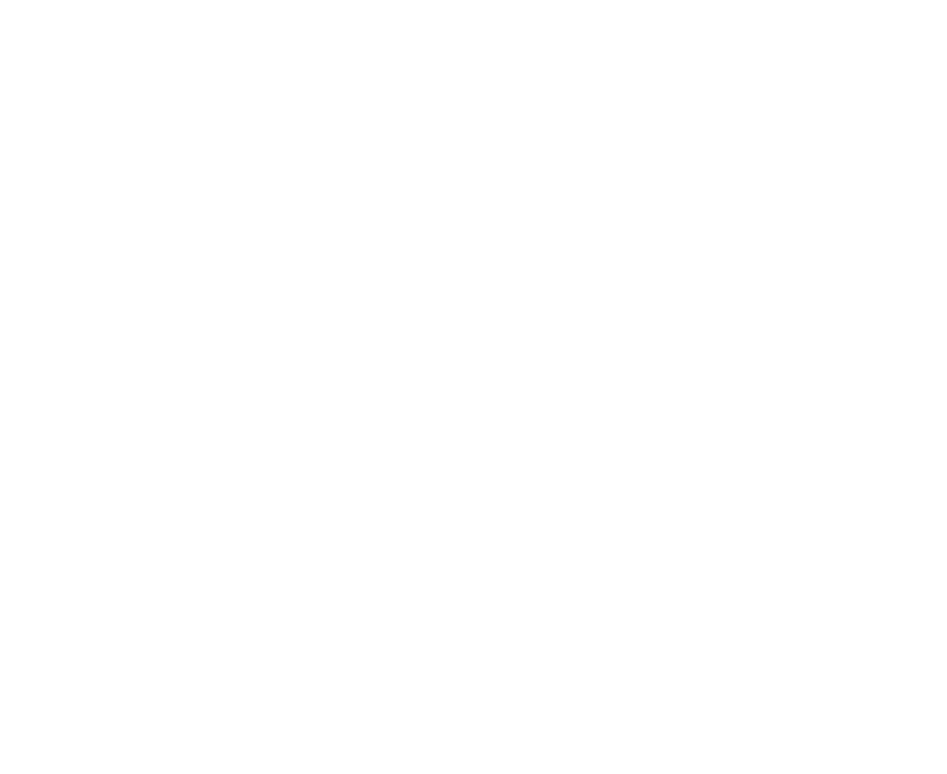
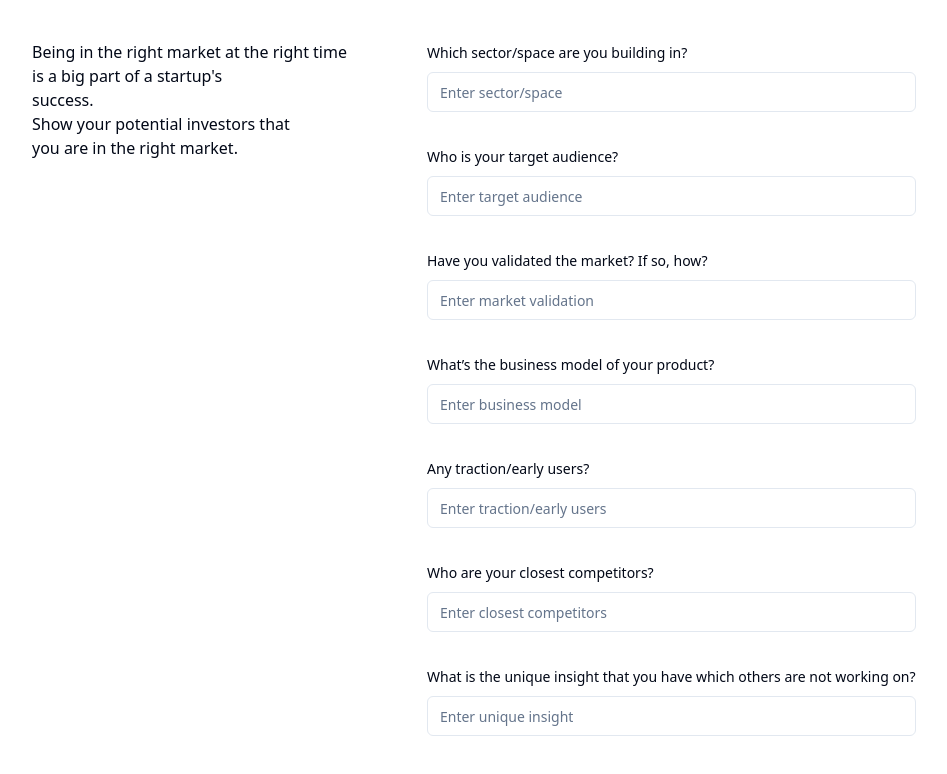
Before and after one commit to ShaikhNabeelShabbir/unbundl-web, a React (Vite) app: page /mif in a window 1280 px wide. Before the commit this address had no page. Shown: the top 774 px of the page, without its empty margins (68-1015 px from the left). Built offline with nearby package versions, Linux system fonts and the light colour scheme.

Commit message:
made adjustments for navbar

```diff
--- a/src/App.tsx
+++ b/src/App.tsx
@@ -11,15 +11,17 @@
 import MyPortfolio from "./pages/startup/my-portfolio";
 import ResearchLibrary from "./pages/startup/research-library";
 import { GeneralCompanyInformationForm } from "./components/forms/GeneralCompanyInformationForm";
-import Events from "./pages/startup/Events";
-import Hire from "./pages/startup/Hire";
-import Grants from "./pages/startup/Grants";
-import Invest from "./pages/startup/Invest";
-import Network from "./pages/startup/Network";
-import Services from "./pages/startup/Services";
+import Events from "./pages/startup/events";
+import Hire from "./pages/startup/hire";
+import Grants from "./pages/startup/grants";
+import Invest from "./pages/startup/invest";
+import Network from "./pages/startup/network";
+import Services from "./pages/startup/services";
 import { ProjectInformationForm } from "./components/forms/ProjectInformationForm";
 import Signup from "./pages/admin/signup";
 import { FundraisingIformationForm } from "./components/forms/FundraisingInformationForm";
+import { MarketInformationForm } from "./components/forms/MarketInformationForm";
+import { TeamsForm } from "./components/forms/TeamsForm";
 
 const App: React.FC = () => {
   return (
@@ -44,6 +46,8 @@
           <Route path="/gci" element={<GeneralCompanyInformationForm />} />
           <Route path="/pis" element={<ProjectInformationForm />} />
           <Route path="/fif" element={<FundraisingIformationForm />} />
+          <Route path="/mif" element={<MarketInformationForm />} />
+          <Route path="/teams" element={<TeamsForm />} />
         </Routes>
       </div>
     </Router>
--- /dev/null
+++ b/src/components/forms/MarketInformationForm.tsx
@@ -0,0 +1,183 @@
+import { zodResolver } from "@hookform/resolvers/zod";
+import { useForm } from "react-hook-form";
+import { z } from "zod";
+import {
+  Form,
+  FormControl,
+  FormField,
+  FormItem,
+  FormLabel,
+  FormMessage,
+} from "@/components/ui/form";
+import { Input } from "@/components/ui/input";
+import { MarketInformationFormSchema } from "@/schemas/MarketInformation";
+
+export function MarketInformationForm() {
+  // Set up the form using useForm hook
+  const form = useForm<z.infer<typeof MarketInformationFormSchema>>({
+    resolver: zodResolver(MarketInformationFormSchema),
+    defaultValues: {
+      sector: "",
+      targetAudience: "",
+      marketValidation: "",
+      businessModel: "",
+      traction: "",
+      competitors: "",
+      uniqueInsight: "",
+    },
+  });
+
+  // Define the submit handler
+  function onSubmit(values: z.infer<typeof MarketInformationFormSchema>) {
+    // Handle form submission
+    console.log(values);
+  }
+
+  return (
+    <div>
+      <div className="main-div flex flex-col min-h-screen px-20">
+        <div className="flex flex-row py-10 px-5 flex-grow">
+          <div className="w-260 h-168 font-normal text-justify">
+            Being in the right market at the right time
+            <br /> is a big part of a startup's
+            <br /> success. <br />
+            Show your potential investors that
+            <br /> you are in the right market.
+          </div>
+          <div className="px-20 justify-center">
+            <Form {...form}>
+              <form
+                onSubmit={form.handleSubmit(onSubmit)}
+                className="space-y-8"
+              >
+                <FormField
+                  control={form.control}
+                  name="sector"
+                  render={({ field }) => (
+                    <FormItem>
+                      <FormLabel className="font-medium">
+                        Which sector/space are you building in?
+                      </FormLabel>
+                      <FormControl>
+                        <Input placeholder="Enter sector/space" {...field} />
+                      </FormControl>
+                      <FormMessage />
+                    </FormItem>
+                  )}
+                />
+                <FormField
+                  control={form.control}
+                  name="targetAudience"
+                  render={({ field }) => (
+                    <FormItem>
+                      <FormLabel className="font-medium">
+                        Who is your target audience?
+                      </FormLabel>
+                      <FormControl>
+                        <Input
+                          placeholder="Enter target audience"
+                          {...field}
+                        />
+                      </FormControl>
+                      <FormMessage />
+                    </FormItem>
+                  )}
+                />
+                <FormField
+                  control={form.control}
+                  name="marketValidation"
+                  render={({ field }) => (
+                    <FormItem>
+                      <FormLabel className="font-medium">
+                        Have you validated the market? If so, how?
+                      </FormLabel>
+                      <FormControl>
+                        <Input
+                          placeholder="Enter market validation"
+                          {...field}
+                        />
+                      </FormControl>
+                      <FormMessage />
+                    </FormItem>
+                  )}
+                />
+                <FormField
+                  control={form.control}
+                  name="businessModel"
+                  render={({ field }) => (
+                    <FormItem>
+                      <FormLabel className="font-medium">
+                        What’s the business model of your product?
+                      </FormLabel>
+                      <FormControl>
+                        <Input
+                          placeholder="Enter business model"
+                          {...field}
+                        />
+                      </FormControl>
+                      <FormMessage />
+                    </FormItem>
+                  )}
+                />
+                <FormField
+                  control={form.control}
+                  name="traction"
+                  render={({ field }) => (
+                    <FormItem>
+                      <FormLabel className="font-medium">
+                        Any traction/early users?
+                      </FormLabel>
+                      <FormControl>
+                        <Input
+                          placeholder="Enter traction/early users"
+                          {...field}
+                        />
+                      </FormControl>
+                      <FormMessage />
+                    </FormItem>
+                  )}
+                />
+                <FormField
+                  control={form.control}
+                  name="competitors"
+                  render={({ field }) => (
+                    <FormItem>
+                      <FormLabel className="font-medium">
+                        Who are your closest competitors?
+                      </FormLabel>
+                      <FormControl>
+                        <Input
+                          placeholder="Enter closest competitors"
+                          {...field}
+                        />
+                      </FormControl>
+                      <FormMessage />
+                    </FormItem>
+                  )}
+                />
+                <FormField
+                  control={form.control}
+                  name="uniqueInsight"
+                  render={({ field }) => (
+                    <FormItem>
+                      <FormLabel className="font-medium">
+                        What is the unique insight that you have which others are not working on?
+                      </FormLabel>
+                      <FormControl>
+                        <Input
+                          placeholder="Enter unique insight"
+                          {...field}
+                        />
+                      </FormControl>
+                      <FormMessage />
+                    </FormItem>
+                  )}
+                />
+              </form>
+            </Form>
+          </div>
+        </div>
+      </div>
+    </div>
+  );
+}
--- /dev/null
+++ b/src/components/forms/TeamsForm.tsx
@@ -0,0 +1,34 @@
+import { zodResolver } from "@hookform/resolvers/zod";
+import { useForm } from "react-hook-form";
+import { z } from "zod";
+import {
+  Form,
+  FormControl,
+  FormField,
+  FormItem,
+  FormLabel,
+  FormMessage,
+} from "@/components/ui/form";
+import { Input } from "@/components/ui/input";
+import { MarketInformationFormSchema } from "@/schemas/MarketInformation";
+
+export function TeamsForm() {
+  // Define the submit handler
+  function onSubmit(values: z.infer<typeof MarketInformationFormSchema>) {
+    // Handle form submission
+    console.log(values);
+  }
+
+  return (
+    <div>
+      <div className="main-div flex flex-col min-h-screen px-20">
+        <div className="flex flex-row py-10 px-5 flex-grow">
+          <div className="w-260 h-168 font-normal text-justify">
+            this is temas
+          </div>
+          <div className="px-20 justify-center">Hello world how are you</div>
+        </div>
+      </div>
+    </div>
+  );
+}
--- a/src/pages/admin/signup.tsx
+++ b/src/pages/admin/signup.tsx
@@ -3,8 +3,11 @@
 import { GeneralCompanyInformationForm } from "@/components/forms/GeneralCompanyInformationForm";
 import Navbar from "@/components/navbar";
 import { Button } from "@/components/ui/button";
+import React from "react";
 import { ProjectInformationForm } from "@/components/forms/ProjectInformationForm";
 import { FundraisingIformationForm } from "@/components/forms/FundraisingInformationForm";
+import { MarketInformationForm } from "@/components/forms/MarketInformationForm";
+import { TeamsForm } from "@/components/forms/TeamsForm"; // Assuming you have a TeamForm component
 
 const Signup = () => {
   const [step, setStep] = useState(1);
@@ -19,6 +22,10 @@
         return <ProjectInformationForm />;
       case 4:
         return <FundraisingIformationForm />;
+      case 5:
+        return <MarketInformationForm />;
+      case 6:
+        return <TeamsForm />;
       default:
         return <CreateAccountForm />;
     }
@@ -29,8 +36,6 @@
   };
 
   const handleCancel = () => {
-    // Handle cancel action if needed
-    // For now, we reset to step 1
     setStep(1);
   };
 
@@ -46,7 +51,7 @@
           </div>
         </div>
       </div>
-      <Navbar />
+      <Navbar setStep={setStep} currentStep={step} />
       <hr className="w-1240" />
       {renderForm()}
       <div className="flex justify-center gap-20 py-5 mt-auto">
--- /dev/null
+++ b/src/schemas/MarketInformation.ts
@@ -0,0 +1,11 @@
+import { z } from "zod";
+
+export const MarketInformationFormSchema = z.object({
+  sector: z.string().nonempty("Sector is required"),
+  targetAudience: z.string().nonempty("Target audience is required"),
+  marketValidation: z.string().nonempty("Market validation is required"),
+  businessModel: z.string().nonempty("Business model is required"),
+  traction: z.string().optional(),
+  competitors: z.string().nonempty("Competitors are required"),
+  uniqueInsight: z.string().nonempty("Unique insight is required"),
+});
```
Also changed, not shown: src/components/navbar.tsx (+49 -7 lines).
